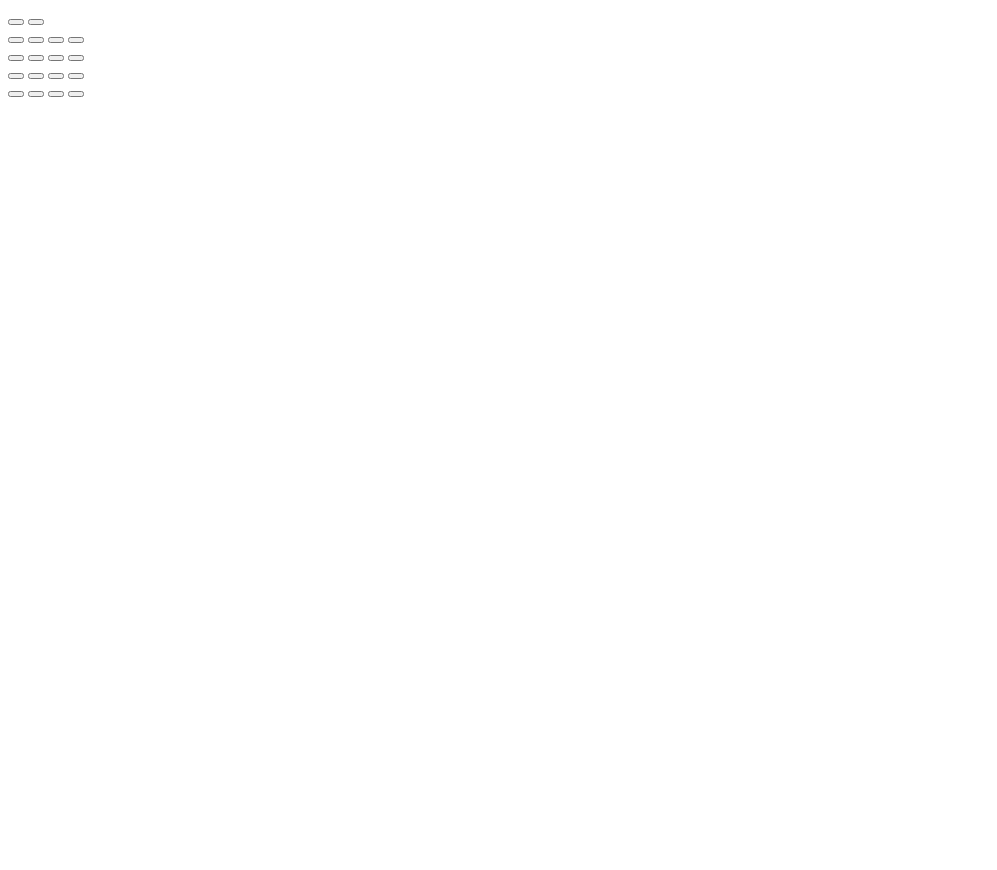
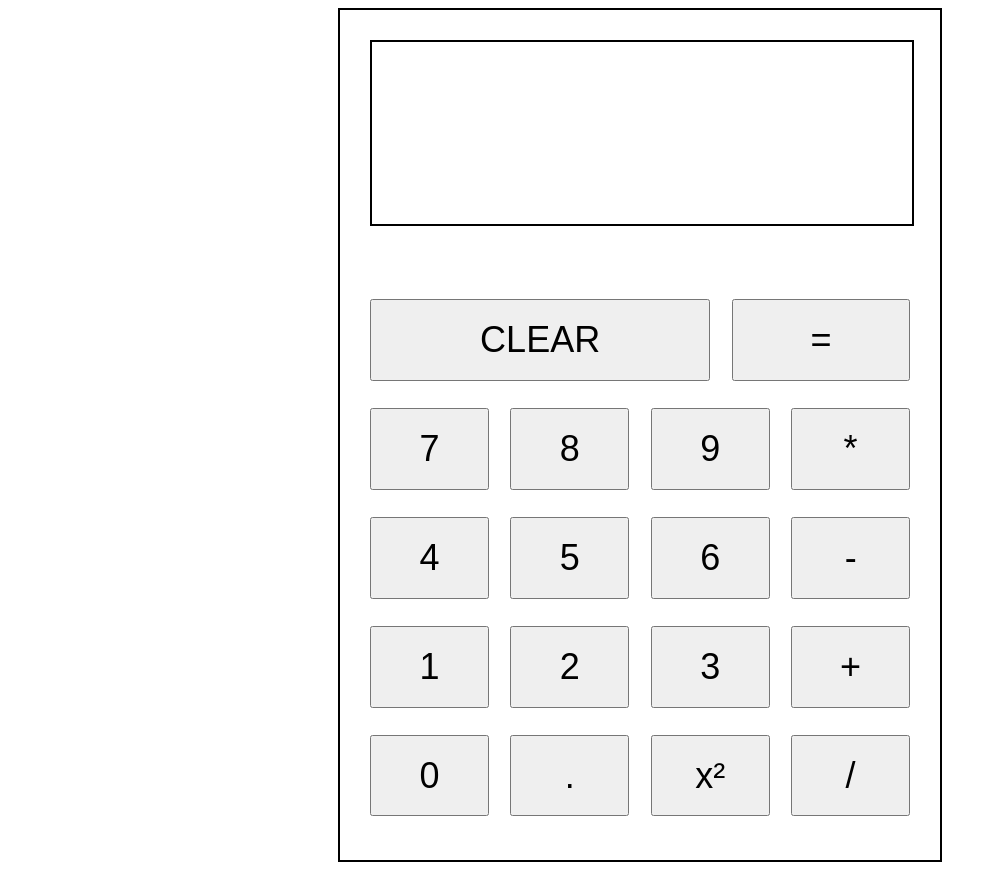
Before and after one commit to martynasmat/calculator, a plain HTML site: page index.html in a window 1280 px wide. Shown: the whole page, without its empty margins (0-997 px from the left). Before the commit the page ends 800 px from the top, so only its background shows below. Drawn offline with Linux system fonts and the light colour scheme.

Commit message:
Finish basic CSS

```diff
--- a/index.html
+++ b/index.html
@@ -14,32 +14,32 @@
         </div>
         <div class="button-wrapper">
             <div class="button-row 1">
-                <button class="button clear"></button>
-                <button class="button divide"></button>
+                <button class="button clear">CLEAR</button>
+                <button class="button equals">=</button>
             </div>
             <div class="button-row 2">
-                <button class="button seven"></button>
-                <button class="button eight"></button>
-                <button class="button nine"></button>
-                <button class="button multiply"></button>
+                <button class="button seven">7</button>
+                <button class="button eight">8</button>
+                <button class="button nine">9</button>
+                <button class="button multiply">*</button>
             </div>
             <div class="button-row 3">
-                <button class="button four"></button>
-                <button class="button five"></button>
-                <button class="button six"></button>
-                <button class="button subtract"></button>
+                <button class="button four">4</button>
+                <button class="button five">5</button>
+                <button class="button six">6</button>
+                <button class="button subtract">-</button>
             </div>
             <div class="button-row 4">
-                <button class="button one"></button>
-                <button class="button two"></button>
-                <button class="button three"></button>
-                <button class="button-add"></button>
+                <button class="button one">1</button>
+                <button class="button two">2</button>
+                <button class="button three">3</button>
+                <button class="button add">+</button>
             </div>
             <div class="button-row 5">
-                <button class="button zero"></button>
-                <button class="button point"></button>
-                <button class="button squared"></button>
-                <button class="button equals"></button>
+                <button class="button zero">0</button>
+                <button class="button point">.</button>
+                <button class="button squared">x²</button>
+                <button class="button divide">/</button>
             </div>
         </div>
     </div>
--- a/styles.css
+++ b/styles.css
@@ -0,0 +1,55 @@
+body {
+    display: flex;
+    justify-content: space-around;
+}
+
+.calculator-wrapper {
+    display: flex;
+    flex-direction: column;
+    justify-content: space-between;
+    border: 2px solid black;
+    min-height: 500px;
+    min-width: 300px;
+    width: 600px;
+    height: 850px;
+}
+
+.screen-wrapper {
+    min-height: 100px;
+    border: 2px solid black;
+    flex: 1 1 0;
+    width: 90%;
+    margin: 5% 5% 5% 5%;
+}
+
+.button-wrapper {
+    display: flex;
+    flex-direction: column;
+    justify-content: space-between;
+    flex: 3 1 0;
+    width: 90%;
+    margin: 5% 5% 5% 5%;
+}
+
+.button-row {
+    display: flex;
+    flex-direction: row;
+    justify-content: space-around;
+    align-items: center;
+    height: 100%;
+    gap: 4%;
+}
+
+.button {
+    height: 75%;
+    font-size: 36px;
+    flex: 1 1 0;
+}
+
+.button.clear {
+    flex: 2 1 0;
+}
+
+.button.divide {
+    flex: 1 1 0;
+}
```
